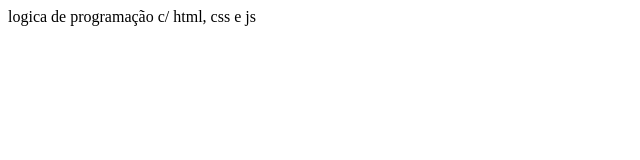
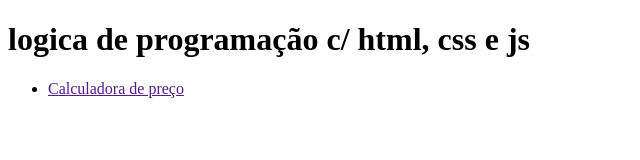
Before and after one commit to joao1joao1/atv-8-app, a plain HTML site: page index.html in a window 1280 px wide. Shown: the whole page, without its empty margins (0-640 px from the left). Drawn offline with Linux system fonts and the light colour scheme.

Commit message:
feat: add nav list

```diff
--- a/index.html
+++ b/index.html
@@ -9,7 +9,16 @@
 </head>
 <body>
     <header>
-        logica de programação c/ html, css e js
+        <h1>logica de programação c/ html, css e js</h1>
     </header>
+
+    <nav>
+        <ul>
+            <li>
+                <a href="">Calculadora de preço</a>
+            </li>
+        </ul>
+    </nav>
+
 </body>
 </html>
```
